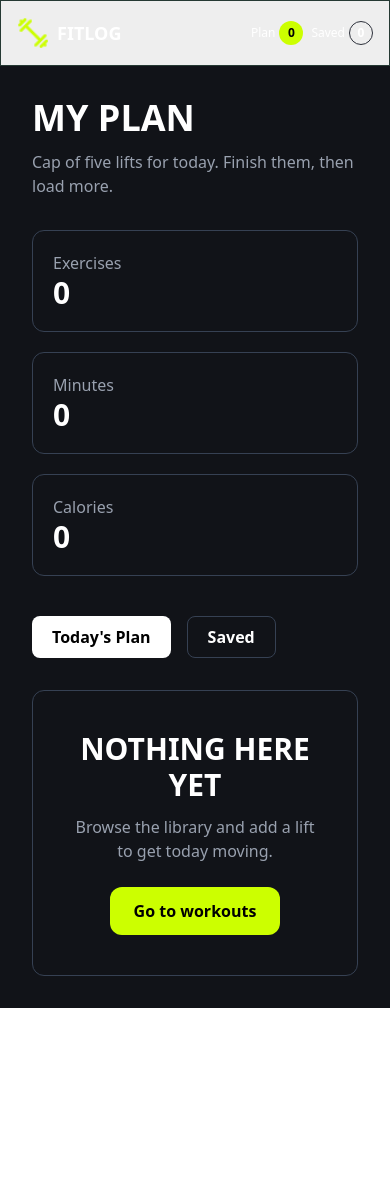
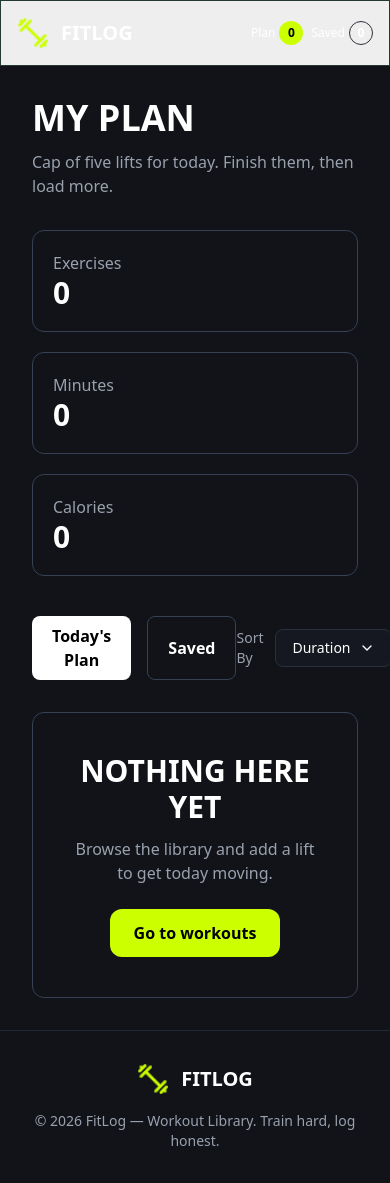
Before and after one commit to ArifsCreative/Ph-A6-Fit-Log, a Next.js app: page /my-plan in a window 390 px wide. Before the commit the page ends 1008 px from the top, so only its background shows below. Built offline with nearby package versions, Linux system fonts and the light colour scheme.

Commit message:
Footer created

```diff
--- a/package.json
+++ b/package.json
@@ -9,6 +9,7 @@
     "lint": "eslint"
   },
   "dependencies": {
+    "lucide-react": "^1.48.0",
     "next": "16.3.6",
     "react": "19.2.8",
     "react-dom": "19.2.8",
--- a/src/app/layout.tsx
+++ b/src/app/layout.tsx
@@ -4,6 +4,7 @@ import "./globals.css";
 import Navbar from "@/components/Navbar";
 import { WorkoutProvider } from "@/context/WorkoutContext";
 import { Toaster } from "sonner";
+import Footer from "@/components/Footer";
 
 const geistSans = Geist({
   variable: "--font-geist-sans",
@@ -33,6 +34,7 @@ export default function RootLayout({ children }: LayoutProps<"/">) {
           {children}
           <Toaster />
         </WorkoutProvider>
+        <Footer />
       </body>
     </html>
   );
--- a/src/app/my-plan/page.tsx
+++ b/src/app/my-plan/page.tsx
@@ -3,6 +3,7 @@
 import { useState, useEffect } from "react";
 import { useWorkout } from "@/context/WorkoutContext";
 import PlanWorkoutCard from "@/components/PlanWorkoutCard";
+import SortDropdown from "@/components/SortDropdown";
 
 export default function MyPlanPage() {
 
@@ -92,15 +93,25 @@ text-gray-400
           </div>
         </div>
 
-        {/* TABS */}
+{/* TABS + SORT */}
 
 <div
   className="
     flex
-gap-4
+    justify-between
+    items-center
     mt-10
   "
 >
+
+  {/* TABS */}
+  <div
+    className="
+      flex
+      gap-4
+    "
+  >
+
     <button
       onClick={() => setActiveTab("plan")}
       className={`
@@ -109,12 +120,16 @@ py-2
         rounded-lg
         font-semibold
 
-${activeTab === "plan" ? "bg-white text-black" : "border border-gray-700"}
-
+        ${
+          activeTab === "plan"
+            ? "bg-white text-black"
+            : "border border-gray-700"
+        }
       `}
     >
       Today's Plan
     </button>
+
 
     <button
       onClick={() => setActiveTab("saved")}
@@ -124,12 +139,22 @@ py-2
         rounded-lg
         font-semibold
 
-${activeTab === "saved" ? "bg-white text-black" : "border border-gray-700"}
-
+        ${
+          activeTab === "saved"
+            ? "bg-white text-black"
+            : "border border-gray-700"
+        }
       `}
     >
       Saved
     </button>
+
+  </div>
+
+
+  {/* SORT DROPDOWN */}
+  <SortDropdown />
+
 </div>
 
         {/* WORKOUT LIST / EMPTY STATE */}
--- a/src/app/page.tsx
+++ b/src/app/page.tsx
@@ -8,7 +8,10 @@ const page = async () => {
   return (
     <>
       <Hero />
+
+      <section id="workouts">
       <Library workouts={workouts} />
+      </section>
 
     </>
   );
--- /dev/null
+++ b/src/components/Footer.tsx
@@ -0,0 +1,24 @@
+import Image from "next/image";
+import Logo from "@/assets/logo.png";
+import Link from "next/link";
+
+export default function Footer() {
+    return (
+        <footer className="border-t border-gray-800 bg-[#111318] text-white px-8 py-8">
+            <div className="max-w-6xl mx-auto flex flex-col md:flex-row items-center justify-between gap-4">
+                <div className="flex items-center gap-3">
+                    <Link href="/" className="flex items-center gap-3">
+                    <Image src={Logo} alt="FitLog logo" width={32} height={32} />
+
+                    <span className="font-bold text-xl">
+                        FITLOG
+                    </span>
+                    </Link>
+                </div>
+                <p className="text-sm text-gray-400 text-center">
+                    © 2026 FitLog — Workout Library. Train hard, log honest.
+                </p>
+            </div>
+        </footer>
+    );
+}
--- a/src/components/Navbar.tsx
+++ b/src/components/Navbar.tsx
@@ -11,21 +11,20 @@ const Navbar = () => {
     <nav className="navbar sticky top-0 z-50 bg-base-300 border border-[#253933] px-4 py-4 text-white md:px-8 md:py-6">
       <div className="navbar-start">
         <div className="flex gap-2 items-center text-lg md:text-xl font-bold">
+          <Link href="/" className="flex items-center gap-3">
           <Image src={Logo} alt="" width={32} height={32} />
-          FITLOG
+          <span className="font-bold text-xl">FITLOG</span>
+          </Link>
         </div>
       </div>
       <div className="navbar-center hidden md:flex">
         <div className="flex gap-4">
-          <a
-            href="#"
-            className="rounded-md bg-[#CCFF00]/15  px-4 py-2 font-bold text-[#CCFF00]"
-          >
+          <Link href="/#workouts" className="px-4 py-2 font-medium">
             Workout
-          </a>
+          </Link>
           <Link href="/my-plan" className="px-4 py-2 font-medium">
-  My Plan
-</Link>
+            My Plan
+          </Link>
         </div>
       </div>
 
--- /dev/null
+++ b/src/components/SortDropdown.tsx
@@ -0,0 +1,89 @@
+"use client";
+
+import { useState } from "react";
+import { ChevronDown } from "lucide-react";
+
+const sortOptions = [
+  "Duration",
+  "Calories",
+  "Rating",
+];
+
+export default function SortDropdown() {
+  const [selected, setSelected] = useState("Duration");
+  const [open, setOpen] = useState(false);
+
+  return (
+    <div className="relative flex items-center gap-3">
+
+      <span className="text-sm text-gray-400">
+        Sort By
+      </span>
+
+
+      <button
+        onClick={() => setOpen(!open)}
+        className="
+          flex items-center gap-2
+          rounded-lg
+          border border-[#29303d]
+          bg-[#151820]
+          px-4 py-2
+          text-sm text-white
+        "
+      >
+        {selected}
+
+<ChevronDown
+  size={16}
+  className={`
+    transition-transform
+    duration-200
+    ${open ? "rotate-180" : ""}
+  `}
+/>
+      </button>
+
+
+      {open && (
+        <div
+          className="
+            absolute
+            right-0
+            top-11
+            z-20
+            w-36
+            rounded-lg
+            border
+            border-[#29303d]
+            bg-[#151820]
+          "
+        >
+          {sortOptions.map((option) => (
+            <button
+              key={option}
+              onClick={() => {
+                setSelected(option);
+                setOpen(false);
+              }}
+              className="
+                block
+                w-full
+                px-4
+                py-2
+                text-left
+                text-sm
+                text-gray-300
+                hover:bg-[#b6ff00]
+                hover:text-black
+              "
+            >
+              {option}
+            </button>
+          ))}
+        </div>
+      )}
+
+    </div>
+  );
+}
```
Also changed, not shown: 1 other file (tests, documents, lock files or other folders). Lines whose indentation alone changed are shown as unchanged.
